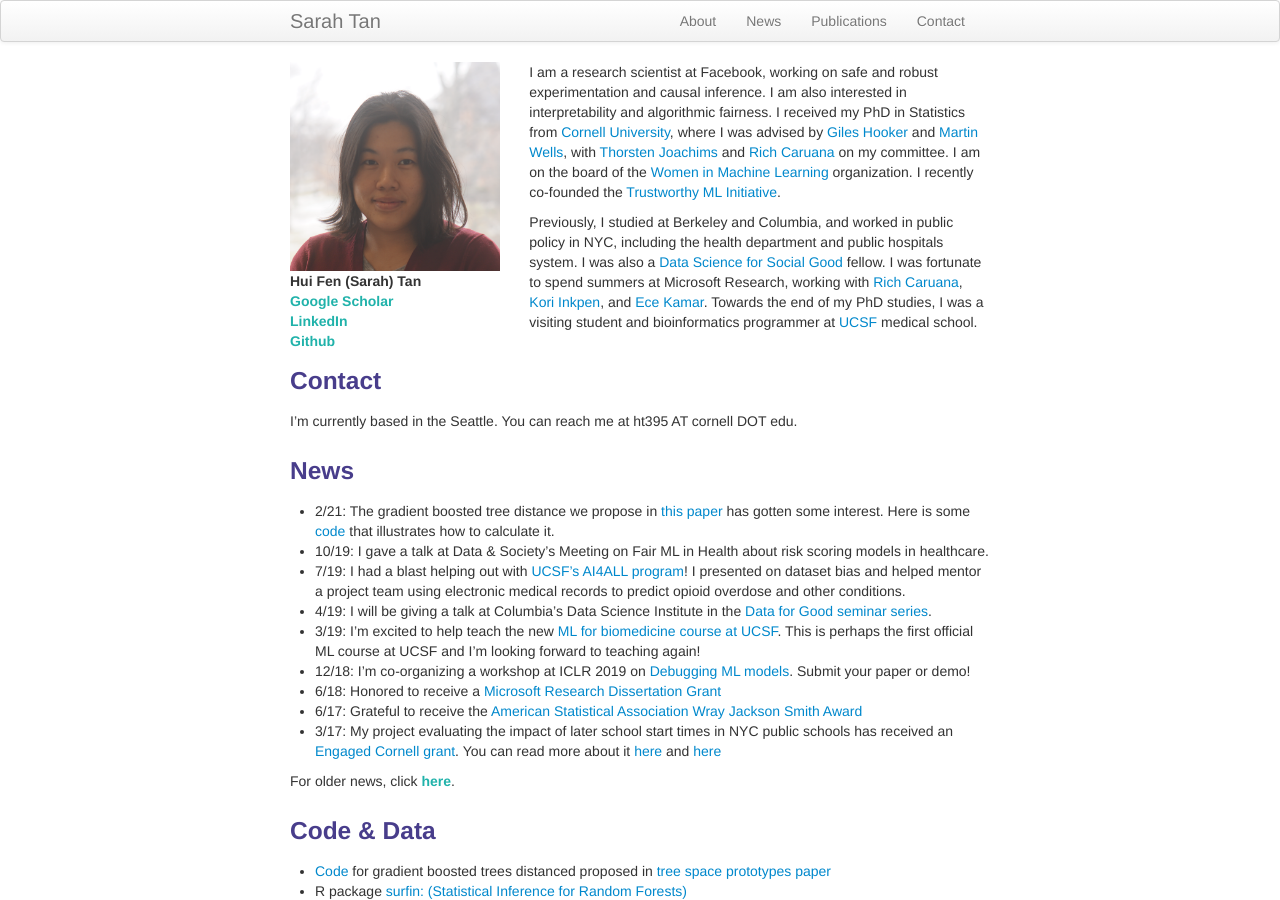
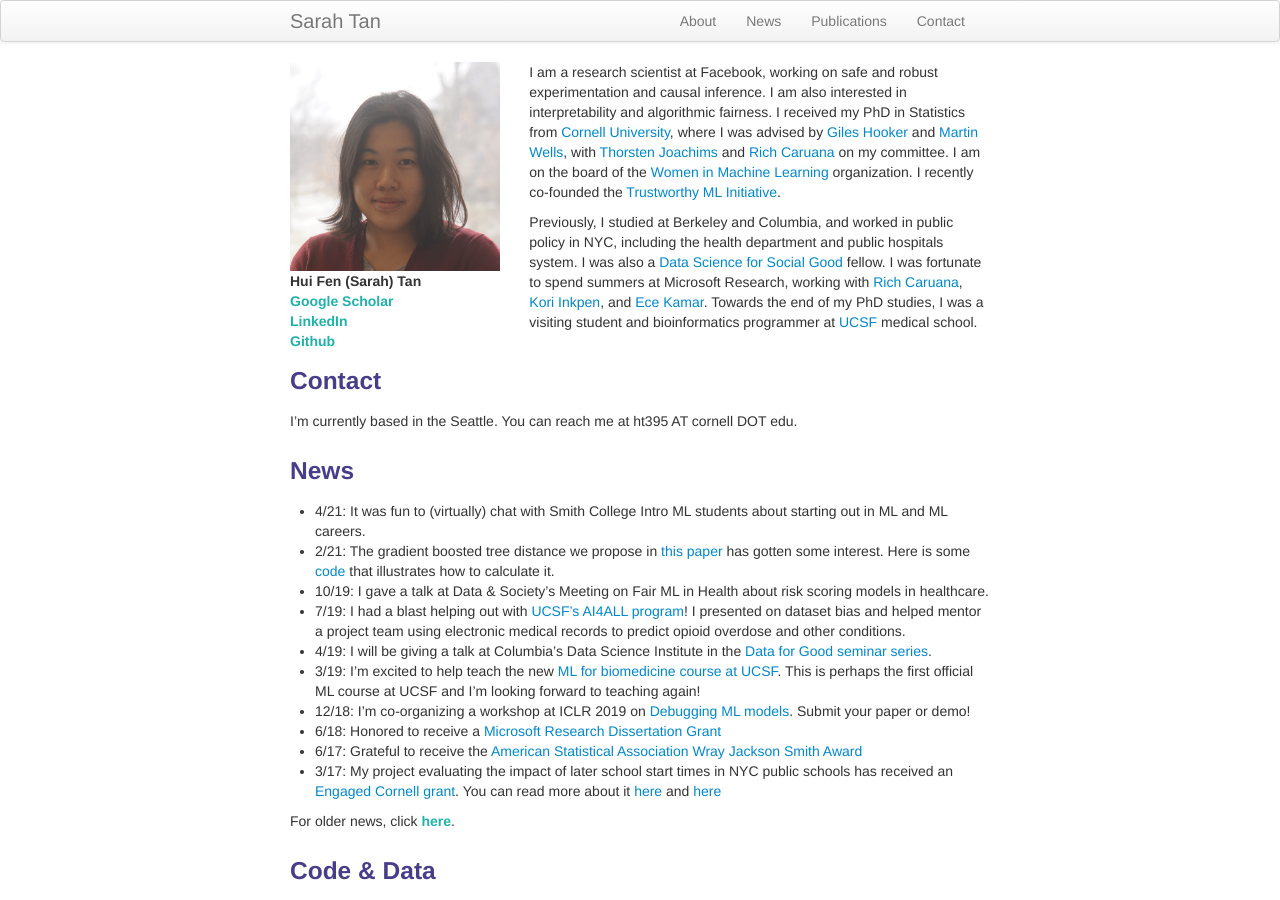
Before and after one commit to shftan/shftan.github.io, a Jekyll site: the page built from index.md, in a window 1280 px wide and 900 px high. Built offline with Jekyll 4.4.1, drawn with Linux system fonts in a browser that asks for light colours.

Commit message:
Update index.md

```diff
--- a/index.md
+++ b/index.md
@@ -30,6 +30,7 @@ I'm currently based in the Seattle. You can reach me at ht395 AT cornell DOT edu
 
 <div class="row-fluid" id="news"><h3>News</h3>
 </div>
+- 4/21: It was fun to (virtually) chat with Smith College Intro ML students about starting out in ML and ML careers.
 - 2/21: The gradient boosted tree distance we propose in [this paper](https://arxiv.org/abs/1611.07115) has gotten some interest. Here is some [code](https://github.com/shftan/tree_ensemble_distance) that illustrates how to calculate it.
 - 10/19: I gave a talk at Data & Society's Meeting on Fair ML in Health about risk scoring models in healthcare.
 - 7/19: I had a blast helping out with [UCSF's AI4ALL program](http://ai4all.ucsf.edu/)! I presented on dataset bias and helped mentor a project team using electronic medical records to predict opioid overdose and other conditions.
```
